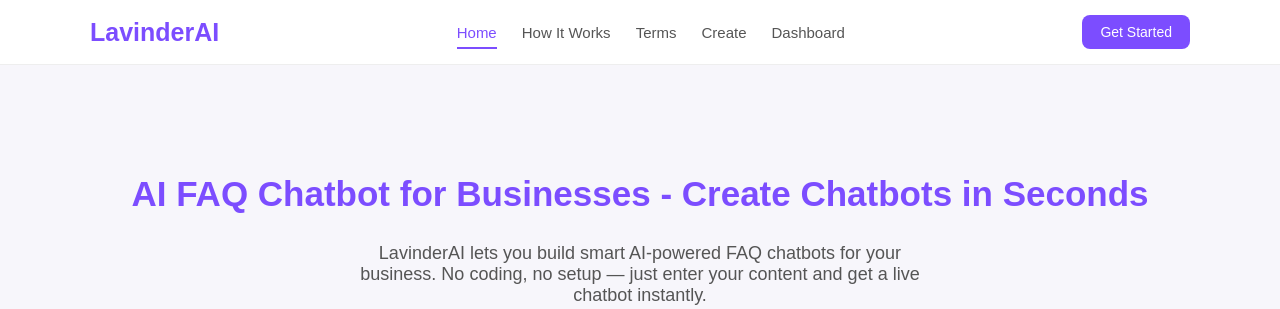
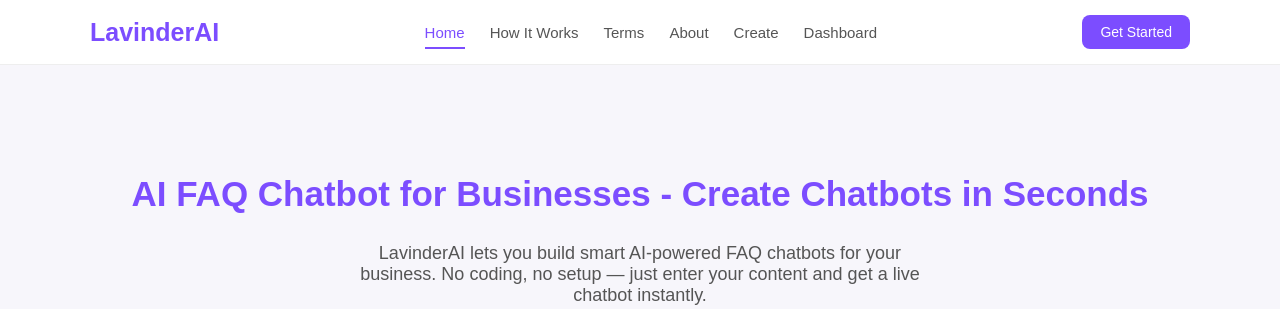
Before and after one commit to sorathiya903/lavinderai, a Python web app: template templates/landing.html in a window 1280 px wide. Shown: the top 309 px of the page. Run offline with Jinja, Linux system fonts and the light colour scheme; the template is opened without the code that fills it, so the values that code supplies are empty.

Commit message:
Update landing.html

```diff
--- a/templates/landing.html
+++ b/templates/landing.html
@@ -130,6 +130,7 @@
       <a href="/" class="active">Home</a>
       <a href="/how-it-works">How It Works</a>
       <a href="/terms">Terms</a>
+      <a href="/about">About</a>
       <a href="/create">Create</a>
       <a href="/dashboard">Dashboard</a>
     </nav>
```
